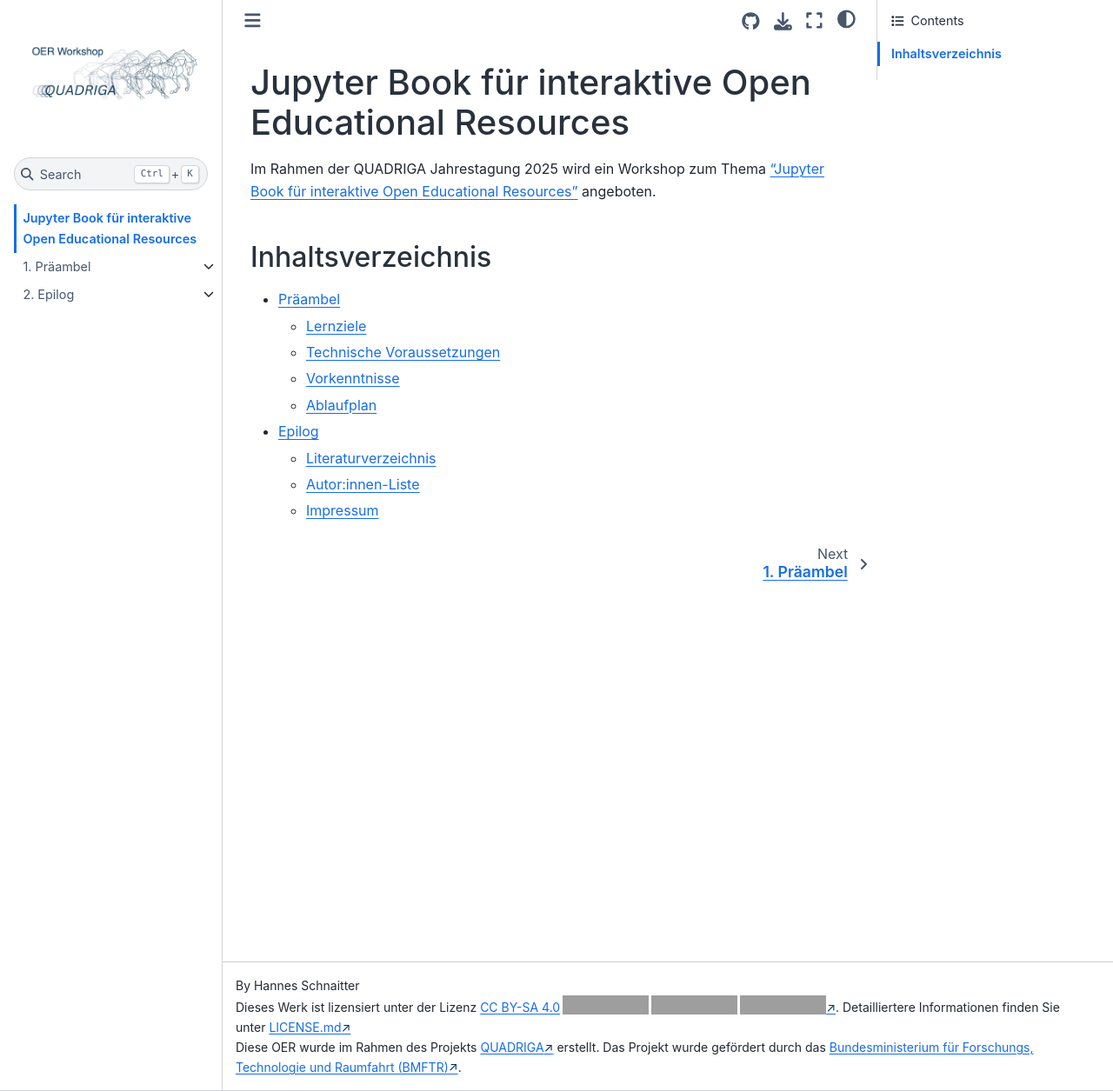
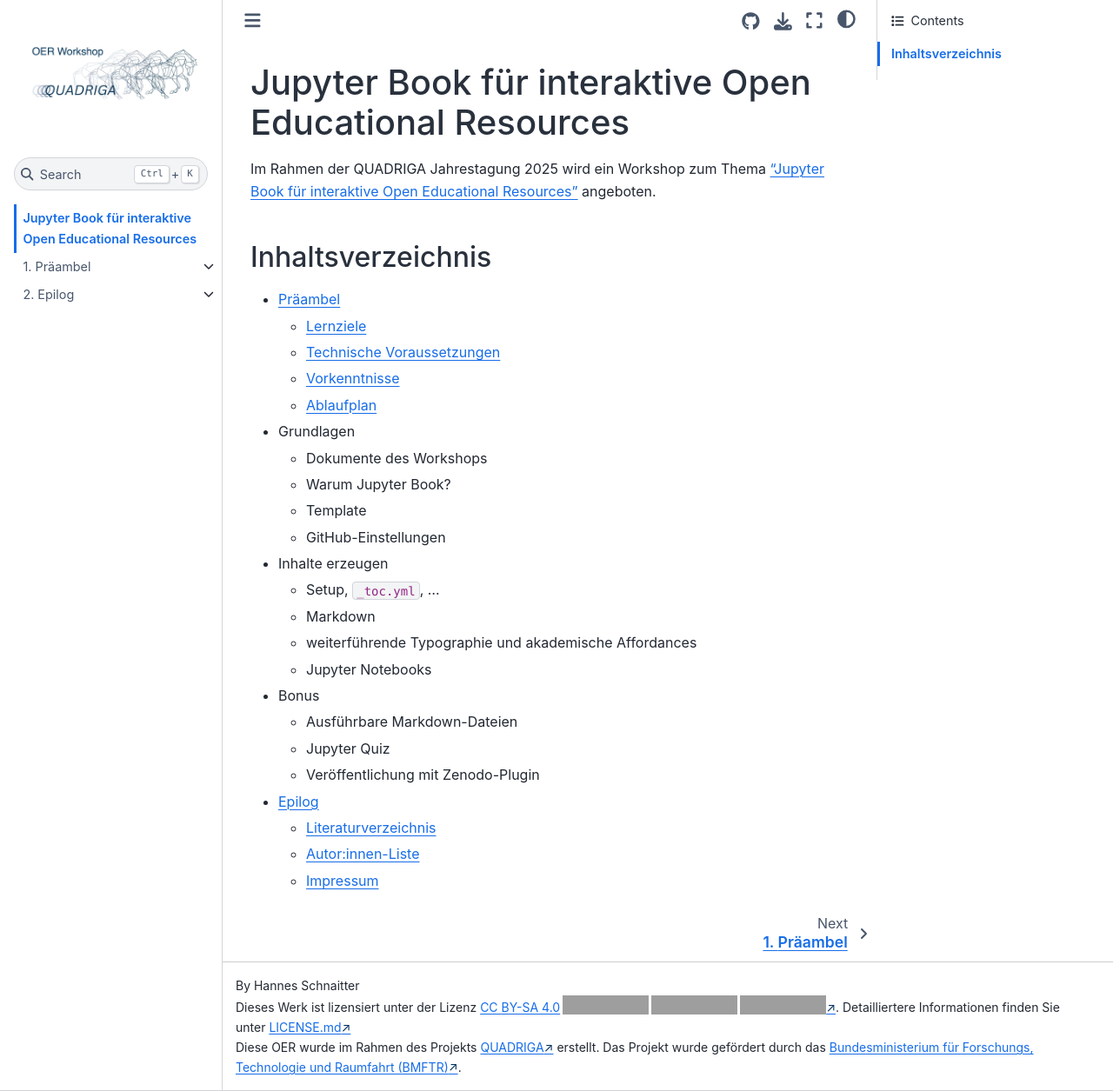
Before and after one commit to quadriga-dk/OER-Workshop, a Jupyter Book: the page built from index.md, in a window 1280 px wide and 1255 px high. Shown: the whole window at 87% size. Built offline with Jupyter Book 1.0.4 settings and Sphinx 7.4.7 and the Sphinx Book theme 1.1.4, drawn with Linux system fonts in a browser that asks for light colours; grey boxes are pictures that could not be loaded.

Commit message:
feat: sketch of the contents

```diff
--- a/index.md
+++ b/index.md
@@ -9,6 +9,20 @@ Im Rahmen der QUADRIGA Jahrestagung 2025 wird ein Workshop zum Thema ["Jupyter B
   - [Technische Voraussetzungen](präambel/technische_voraussetzungen.md)
   - [Vorkenntnisse](präambel/vorkenntnisse.md)
   - [Ablaufplan](präambel/ablaufplan.md)
+- Grundlagen
+  - Dokumente des Workshops
+  - Warum Jupyter Book?
+  - Template
+  - GitHub-Einstellungen
+- Inhalte erzeugen
+  - Setup, `_toc.yml`, …
+  - Markdown
+  - weiterführende Typographie und akademische Affordances
+  - Jupyter Notebooks
+- Bonus
+  - Ausführbare Markdown-Dateien
+  - Jupyter Quiz
+  - Veröffentlichung mit Zenodo-Plugin
 - [Epilog](epilog/toc.md)
    - [Literaturverzeichnis](epilog/literaturverzeichnis.md)
    - [Autor:innen-Liste](epilog/autor_innen.md)
```
